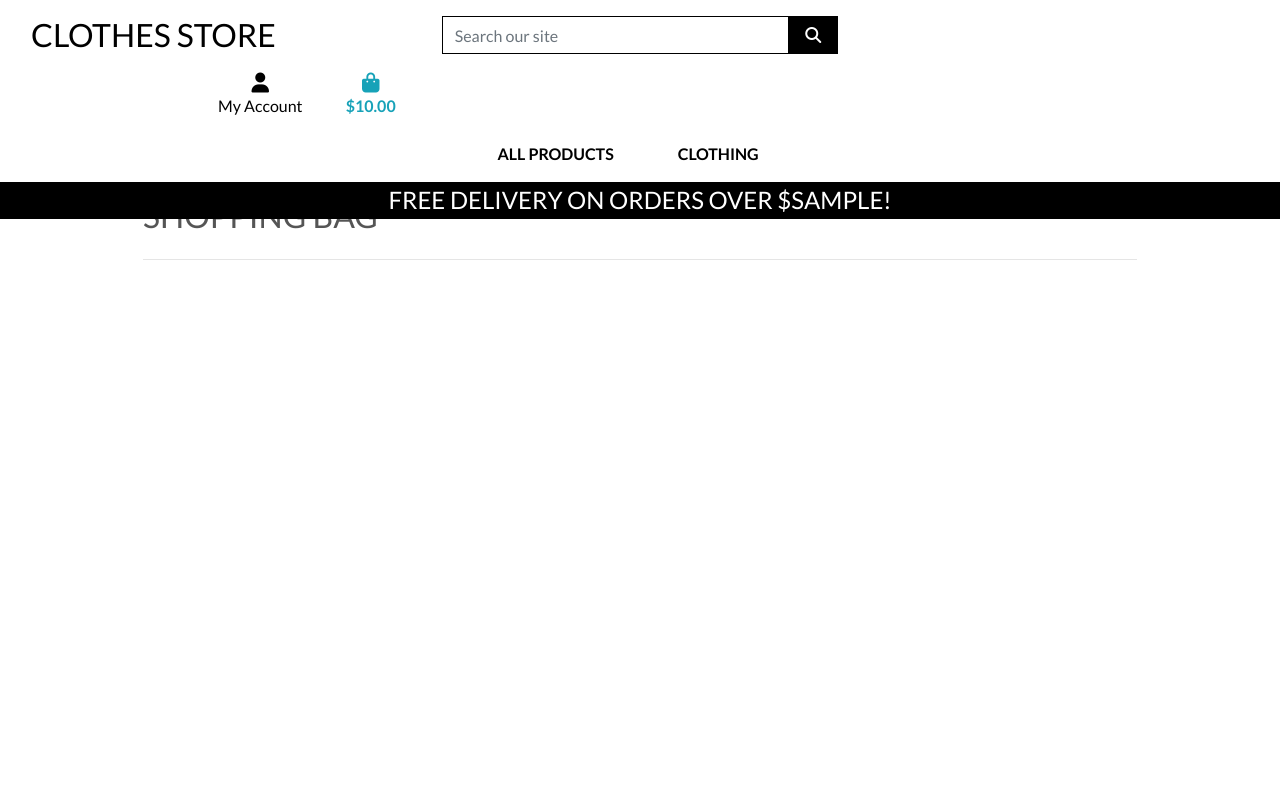
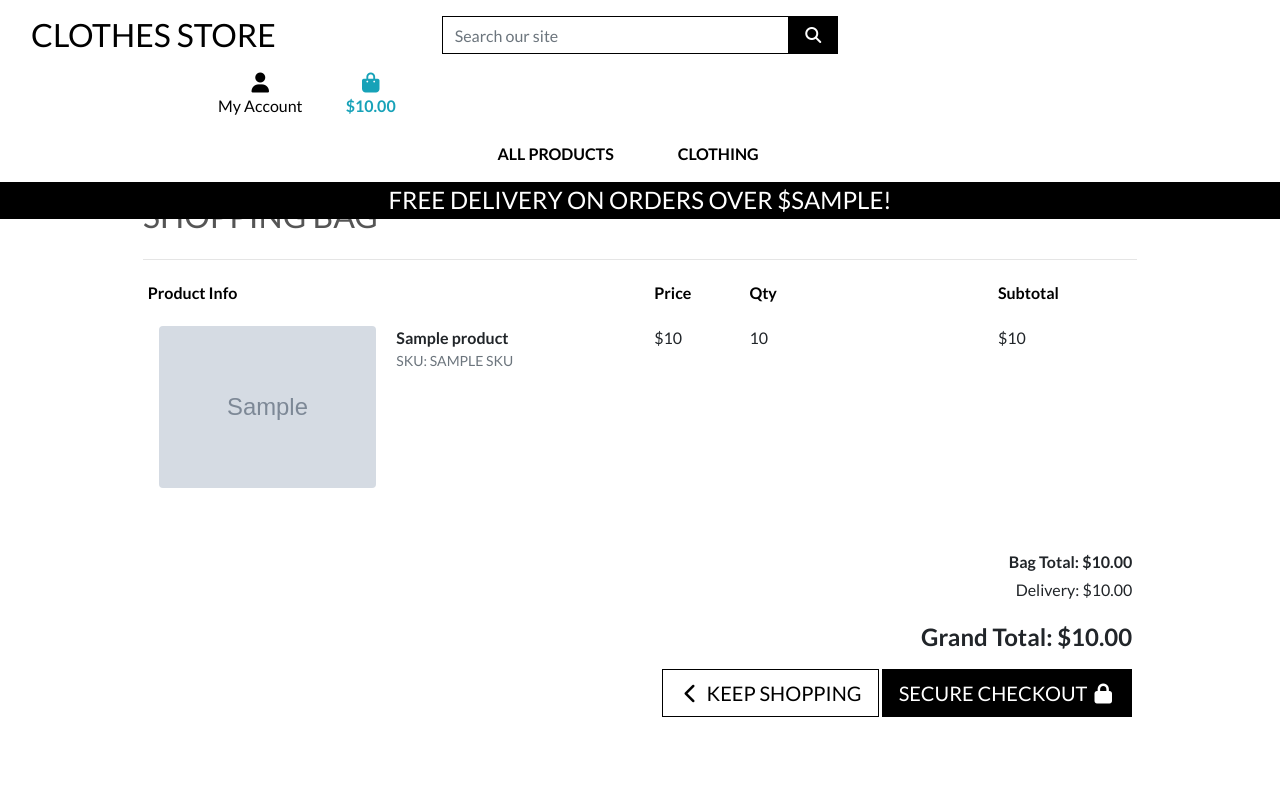
Before and after one commit to kevinoh45TuD/pp5-clothes-website, a Django app: template bag/templates/bag/bag.html in a window 1280 px wide. Run offline with Django 3.2, Linux system fonts and the light colour scheme; the template is opened without the code that fills it: most values are stand-ins (such as "Sample title", 1, 10 or a date in 2020); grey boxes marked "Sample" are stand-in pictures; some libraries are stand-ins or nearby versions.

Commit message:
Edit: attempt at adding further bag functionality. Requirements file update.

```diff
--- a/bag/templates/bag/bag.html
+++ b/bag/templates/bag/bag.html
@@ -23,7 +23,67 @@
         <div class="row">
             <div class="col">
                 {% if bag_items %}
-                    <div class="table-responsive rounded"></div>
+                    <div class="table-responsive rounded">
+                        <table class="table table-sm table-borderless">
+                            <thead class="text-black">
+                                <tr>
+                                    <th scope="col">Product Info</th>
+                                    <th scope="col"></th>
+                                    <th scope="col">Price</th>
+                                    <th scope="col">Qty</th>
+                                    <th scope="col">Subtotal</th>
+                                </tr>
+                            </thead>
+                            {% for item in bag_items %}
+                                <tr>
+                                    <td class="p-3 w-25">
+                                        <img class="img-fluid rounded" src="{{ item.product.image.url }}">
+                                    </td>
+                                    <td class="py-3">
+                                        <p class="my-0"><strong>{{ item.product.name }}</strong></p>
+                                        <p class="my-0 small text-muted">SKU: {{ item.product.sku|upper }}</p>
+                                    </td>
+                                    <td class="py-3">
+                                        <p class="my-0">${{ item.product.price }}</p>
+                                    </td>
+                                    <td class="py-3 w-25">
+                                        <p class="my-0">{{ item.quantity }}</p>
+                                    </td>
+                                    <td class="py-3">
+                                        <p class="my-0">${{ item.product.price }}</p>
+                                    </td>
+                                </tr>
+                            {% endfor %}
+                            <tr>
+                                <td colspan="5" class="pt-5 text-right">
+                                    <h6><strong>Bag Total: ${{ total|floatformat:2 }}</strong></h6>
+                                    <h6>Delivery: ${{ delivery|floatformat:2 }}</h6>
+                                    <h4 class="mt-4"><strong>Grand Total: ${{ grand_total|floatformat:2 }}</strong></h4>
+                                    {% if free_delivery_delta > 0 %}
+                                        <p class="mb-1 text-danger">
+                                            You could get free delivery by spending just <strong>${{ free_delivery_delta }}</strong> more!
+                                        </p>
+                                    {% endif %}
+                                </td>
+                            </tr>
+                            <tr>
+                                <td colspan="5" class="text-right">
+                                    <a href="{% url 'products' %}" class="btn btn-outline-black rounded-0 btn-lg">
+                                        <span class="icon">
+                                            <i class="fas fa-chevron-left"></i>
+                                        </span>
+                                        <span class="text-uppercase">Keep Shopping</span>
+                                    </a>
+                                    <a href="" class="btn btn-black rounded-0 btn-lg">
+                                        <span class="text-uppercase">Secure Checkout</span>
+                                        <span class="icon">
+                                            <i class="fas fa-lock"></i>
+                                        </span>
+                                    </a>
+                                </td>
+                            </tr>
+                        </table>
+                    </div>
                 {% else %}
                     <p class="lead mb-5">Your bag is empty.</p>
                     <a href="{% url 'products' %}" class="btn btn-outline-black rounded-0 btn-lg">
--- a/bag/urls.py
+++ b/bag/urls.py
@@ -3,4 +3,5 @@
 
 urlpatterns = [
     path('', views.view_bag, name='view_bag'),
+    path('add/<item_id>/', views.add_to_bag, name='add_to_bag'),
 ]
--- a/requirements.txt
+++ b/requirements.txt
@@ -4,6 +4,7 @@
 django-allauth==65.2.0
 gunicorn==23.0.0
 packaging==24.2
+pillow==10.3.0
 psycopg2==2.9.10
 pytz==2024.2
 setuptools==75.5.0
--- a/static/css/base.css
+++ b/static/css/base.css
@@ -37,6 +37,19 @@
 .btn-black {
     background: black;
     color: white;
+}
+
+.btn-outline-black {
+    background: white;
+    color: black !important; /* use important to override link colors for <a> elements */
+    border: 1px solid black;
+}
+
+.btn-outline-black:hover,
+.btn-outline-black:active,
+.btn-outline-black:focus {
+    background: black;
+    color: white !important;
 }
 
 .shop-now-button:hover,
```
Also changed, not shown: bag/contexts.py (+13 -0 lines), bag/views.py (+17 -4 lines), products/templates/products/product_detail.html (+23 -0 lines), README.md.
